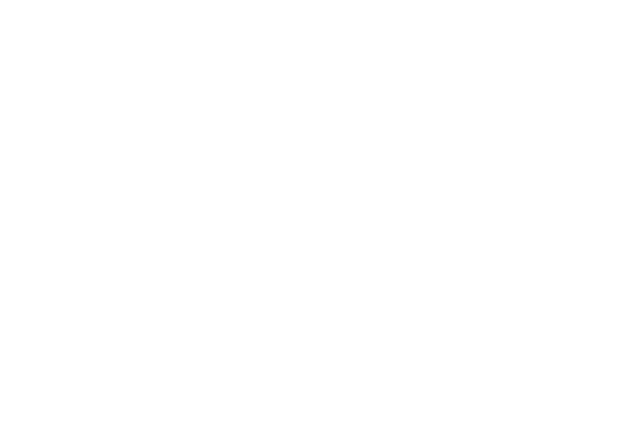
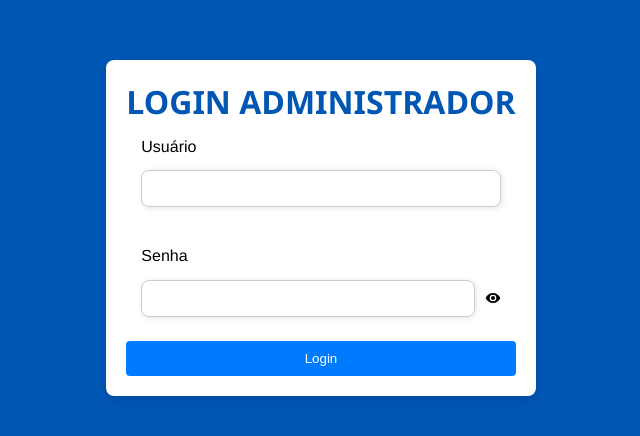
Before and after one commit to gabriellmrs/Projeto_Patas, a Vue app: page /LoginAdmin in a window 1280 px wide. Before the commit this address had no page. Shown: the part 172-608 px from the top of the page, without its empty margins (319-959 px from the left). Built offline with nearby package versions, Linux system fonts and the light colour scheme.

Commit message:
Nomeando pags, Criação da pag Admin

```diff
--- a/src/App.vue
+++ b/src/App.vue
@@ -9,11 +9,13 @@
 
 import HomeView from './views/HomeView.vue';
 import Footer from './components/Footer.vue';
+import LoginAdmin from './views/LoginAdmin.vue';
 
 
 export default {
   components: {
     Footer,
+    LoginAdmin
   },
   data() {
     return {
--- a/src/components/NavBar.vue
+++ b/src/components/NavBar.vue
@@ -11,14 +11,11 @@
             </ul>
         </nav>
 
-        <a href="https://www.instagram.com/quatropatasfsa/" target="_blank"><img src="img/logo_patas.png" alt="logo" class="logo-mobile"></a>
 
         <div class="menu-mobile">
 
             <div class="btn-abrir-menu">
-                <svg xmlns="http://www.w3.org/2000/svg" width="16" height="16" fill="currentColor" class="bi bi-list" viewBox="0 0 16 16">
-  <path fill-rule="evenodd" d="M2.5 12a.5.5 0 0 1 .5-.5h10a.5.5 0 0 1 0 1H3a.5.5 0 0 1-.5-.5m0-4a.5.5 0 0 1 .5-.5h10a.5.5 0 0 1 0 1H3a.5.5 0 0 1-.5-.5m0-4a.5.5 0 0 1 .5-.5h10a.5.5 0 0 1 0 1H3a.5.5 0 0 1-.5-.5"/>
-</svg>
+
             </div>
 
             <div class="btn-fechar">
--- a/src/router/index.js
+++ b/src/router/index.js
@@ -24,6 +24,12 @@
     name: 'Eventos',
 
     component: () => import(/* webpackChunkName: "Eventos" */ '../views/Eventos.vue')
+  },
+  {
+    path: '/LoginAdmin',
+    name: 'LoginAdmin',
+
+    component: () => import(/* webpackChunkName: "LoginAdmin" */ '../views/LoginAdmin.vue')
   }
 ]
 
--- a/src/views/FacaParte.vue
+++ b/src/views/FacaParte.vue
@@ -70,6 +70,10 @@
 <script>
 import HomeView from './HomeView.vue';
 export default {
+    name: "FacaParte",
+    mounted() {
+    document.title = 'Formulario de Inscrição';
+    },
     components: {
         HomeView
     },
--- a/src/views/HomeView.vue
+++ b/src/views/HomeView.vue
@@ -78,6 +78,10 @@
 
 
 export default {
+    name: "HomeView",
+    mounted() {
+    document.title = 'Quatro Patas';
+    },
     components: {
         NavBar,
         Footer
--- /dev/null
+++ b/src/views/LoginAdmin.vue
@@ -0,0 +1,142 @@
+<template>
+    <div class="login-container">
+      <div id="app" class="login-box">
+        <form @submit.prevent="login">
+          <div class="texto">
+            <h1>LOGIN ADMINISTRADOR</h1>
+          </div>
+          <div class="box">
+            <label for="username">Usuário</label>
+            <input type="text" id="username" v-model="username">
+          </div>
+          <div class="box">
+            <label for="password">Senha</label>
+            <div class="password-input-container">
+              <input type="password" id="password" v-model="password">
+              <svg @click="togglePasswordVisibility" xmlns="http://www.w3.org/2000/svg" class="icone" width="1em" height="1em" viewBox="0 0 24 24"><path fill="currentColor" d="M12 9a3 3 0 0 0-3 3a3 3 0 0 0 3 3a3 3 0 0 0 3-3a3 3 0 0 0-3-3m0 8a5 5 0 0 1-5-5a5 5 0 0 1 5-5a5 5 0 0 1 5 5a5 5 0 0 1-5 5m0-12.5C7 4.5 2.73 7.61 1 12c1.73 4.39 6 7.5 11 7.5s9.27-3.11 11-7.5c-1.73-4.39-6-7.5-11-7.5"/></svg>
+            </div>
+          </div>
+          <button type="submit">Login</button>
+        </form>
+        <p v-if="errorMessage" class="error-message">{{ errorMessage }}</p>
+      </div>
+    </div>
+  </template>
+
+  <script>
+  export default {
+    name: "LoginAdmin",
+    data() {
+      return {
+        username: "",
+        password: "",
+        errorMessage: "",
+        showPassword: false,
+      };
+    },
+    methods: {
+      login() {
+        if (this.username === "" || this.password === "") {
+          this.errorMessage = "Por favor, preencha todos os campos.";
+        } else {
+          alert("Login bem-sucedido!");
+        }
+      },
+      togglePasswordVisibility() {
+        this.showPassword = !this.showPassword;
+        const passwordInput = document.getElementById("password");
+        passwordInput.type = this.showPassword ? "text" : "password";
+      },
+    },
+  };
+  </script>
+
+  <style scoped>
+  .login-container {
+    display: flex;
+    justify-content: center;
+    align-items: center;
+    height: 100vh;
+    background: #0056b3;
+  }
+
+  .login-box {
+    background-color: #fff;
+    padding: 20px;
+    border-radius: 8px;
+    box-shadow: 0 4px 8px rgba(0, 0, 0, 0.1);
+    display: flex;
+    justify-content: center;
+  }
+
+  .login-box form {
+    display: flex;
+    flex-direction: column;
+    width: 100%; /* Garante que o formulário ocupe toda a largura da caixa de login */
+  }
+
+  .texto {
+    color: #0056b3;
+    font-family: "Segoe UI", Tahoma, Geneva, Verdana, sans-serif;
+    font-weight: bold;
+  }
+
+  .box {
+    display: flex;
+    flex-direction: column;
+    font-family: "Poppins-Medium", Helvetica, sans-serif;
+    padding: 5px;
+    margin: 10px;
+  }
+
+  .box label {
+    margin-bottom: 5px;
+  }
+
+  .box input {
+    margin: 0.6rem 0;
+    box-shadow: 1px 1px 6px #0000001c;
+    padding: 10px;
+    border: 1px solid #ccc;
+    border-radius: 8px;
+  }
+
+  .password-input-container {
+    display: flex;
+    align-items: center;
+  }
+
+  .password-input-container input {
+    flex: 1; /* Faz com que o input de senha ocupe todo o espaço disponível */
+  }
+
+  .icone {
+    margin-left: 10px; /* Adiciona um espaçamento entre o input de senha e o ícone */
+    cursor: pointer; /* Adiciona cursor de ponteiro para indicar que é clicável */
+  }
+
+  .box input:hover {
+    background-color: #eeeeee75;
+  }
+
+  .box input:focus-visible {
+    outline: 1px solid #08bcff;
+  }
+
+  .login-box form button {
+    padding: 10px 20px;
+    background-color: #007bff;
+    color: #fff;
+    border: none;
+    border-radius: 4px;
+    cursor: pointer;
+  }
+
+  .login-box form button:hover {
+    background-color: #0056b3;
+  }
+
+  .error-message {
+    color: red;
+  }
+  </style>
```
